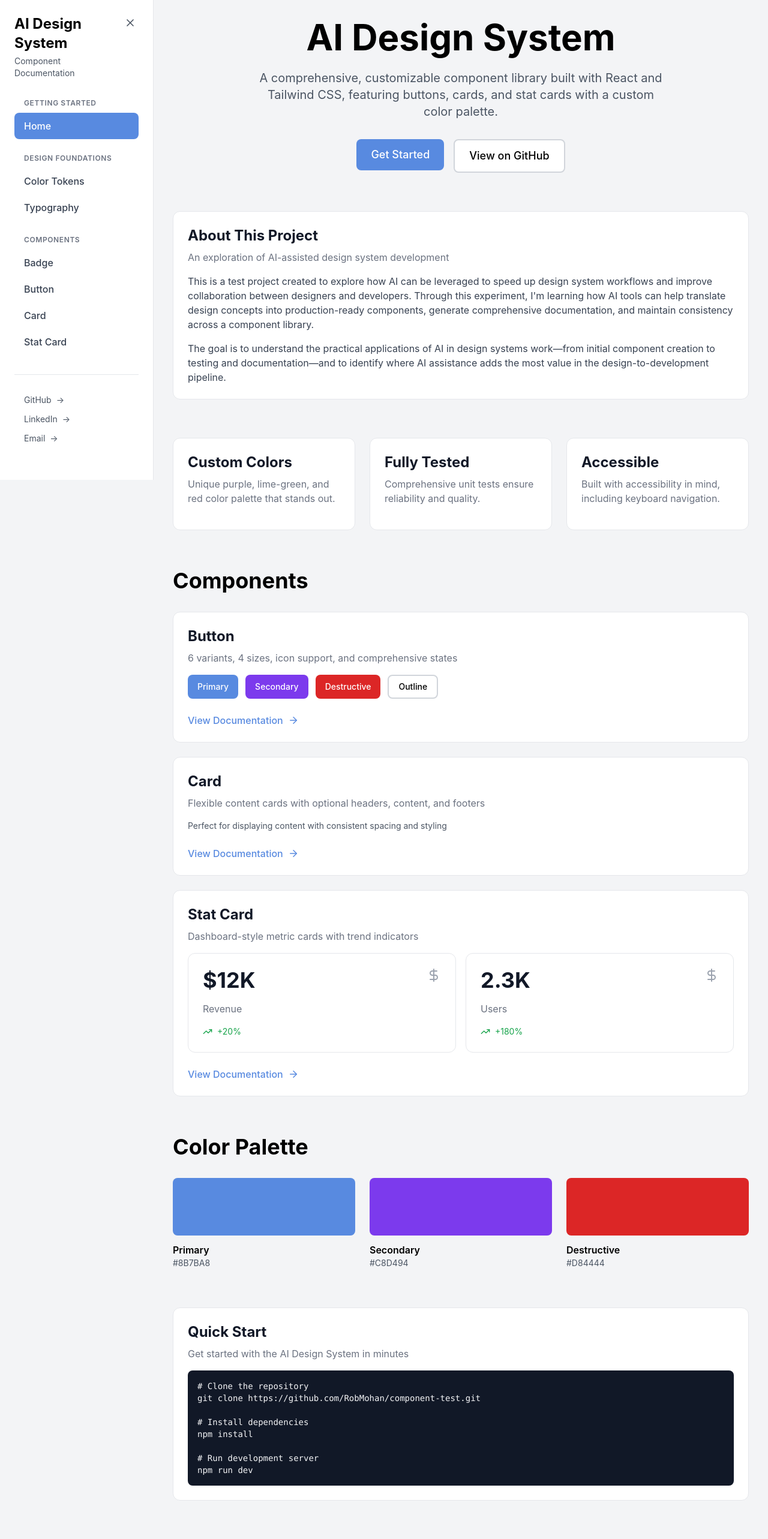
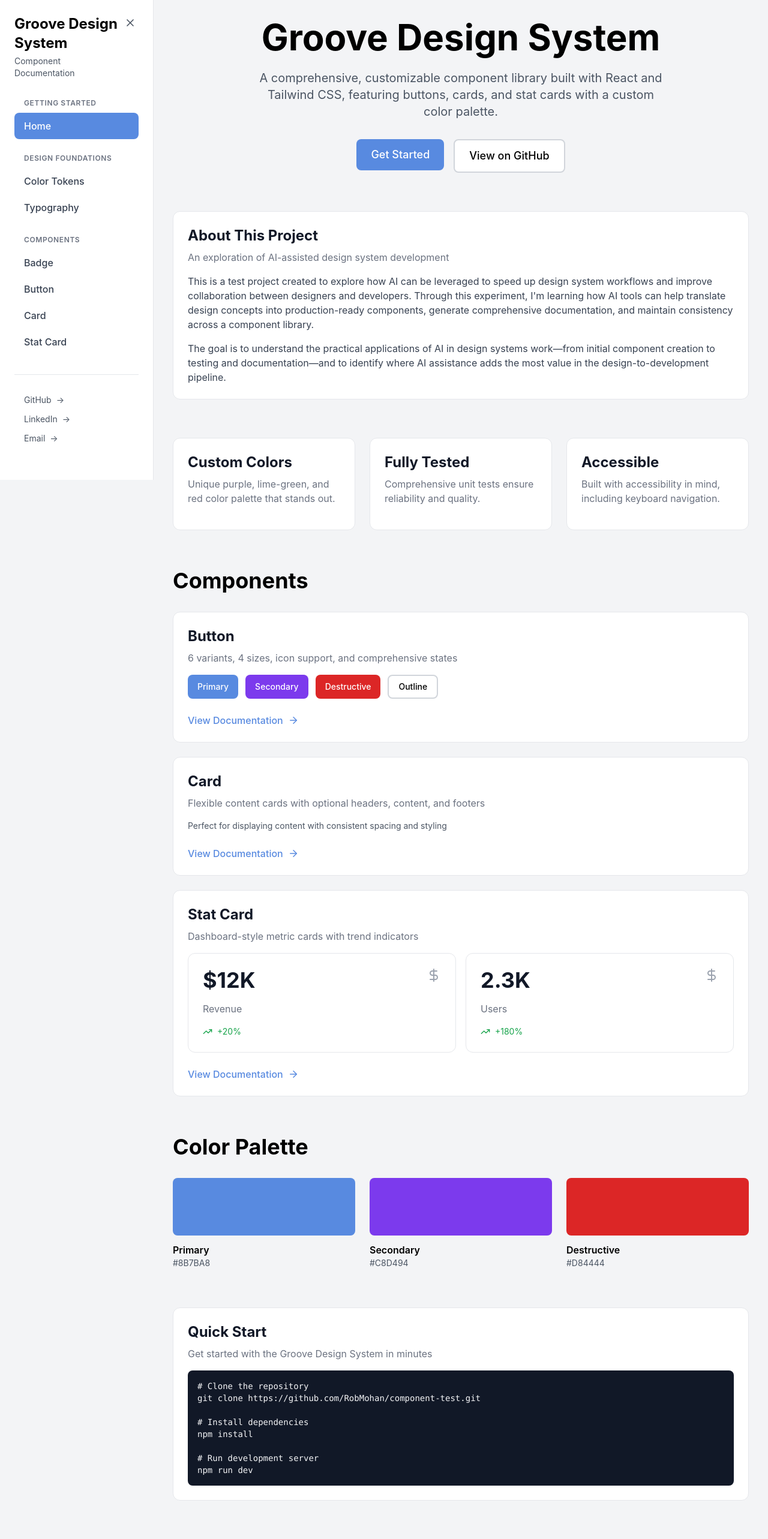
Before and after one commit to RobMohan/component-test, a React (Vite) app: page / in a window 1280 px wide. Shown: the top 2566 px of the page at 60% size. Built offline with nearby package versions, Linux system fonts and the light colour scheme.

Commit message:
updating design system name

```diff
--- a/index.html
+++ b/index.html
@@ -3,7 +3,7 @@
   <head>
     <meta charset="UTF-8" />
     <meta name="viewport" content="width=device-width, initial-scale=1.0" />
-    <title>AI Design System Buttons</title>
+    <title>Groove Design System Buttons</title>
   </head>
   <body>
     <div id="root"></div>
--- a/src/examples/DesignSystemDemo.jsx
+++ b/src/examples/DesignSystemDemo.jsx
@@ -33,7 +33,7 @@ export default function DesignSystemDemo() {
       <div className="fixed left-0 top-0 h-full w-64 bg-white border-r border-gray-200 p-6 overflow-y-auto">
         <div className="mb-8">
           <h1 className="text-2xl font-bold mb-2">Components</h1>
-          <p className="text-sm text-gray-600">AI Design System</p>
+          <p className="text-sm text-gray-600">Groove Design System</p>
         </div>
 
         <nav className="space-y-1">
@@ -58,7 +58,7 @@ export default function DesignSystemDemo() {
         <div className="max-w-6xl mx-auto">
           {/* Header */}
           <div className="mb-12">
-            <h1 className="text-5xl font-bold mb-4">AI Design System</h1>
+            <h1 className="text-5xl font-bold mb-4">Groove Design System</h1>
             <p className="text-gray-600 text-lg">
               A comprehensive component library with buttons, cards, and more
             </p>
--- a/src/layout/DocsLayout.jsx
+++ b/src/layout/DocsLayout.jsx
@@ -56,7 +56,7 @@ export default function DocsLayout({ children }) {
           {/* Header with Close Button */}
           <div className="flex items-start justify-between mb-8">
             <Link to="/" className="flex-1" onClick={() => window.innerWidth < 1024 && setIsOpen(false)}>
-              <h1 className="text-2xl font-bold mb-1">AI Design System</h1>
+              <h1 className="text-2xl font-bold mb-1">Groove Design System</h1>
               <p className="text-sm text-gray-600">Component Documentation</p>
             </Link>
 
--- a/src/pages/HomePage.jsx
+++ b/src/pages/HomePage.jsx
@@ -11,7 +11,7 @@ export default function HomePage() {
       <div className="max-w-5xl mx-auto">
         {/* Hero Section */}
         <div className="mb-16 text-center">
-          <h1 className="text-6xl font-bold mb-6">AI Design System</h1>
+          <h1 className="text-6xl font-bold mb-6">Groove Design System</h1>
           <p className="text-xl text-gray-600 mb-8 max-w-2xl mx-auto">
             A comprehensive, customizable component library built with React and Tailwind CSS,
             featuring buttons, cards, and stat cards with a custom color palette.
@@ -157,7 +157,7 @@ export default function HomePage() {
         {/* Quick Start */}
         <Card
           title="Quick Start"
-          description="Get started with the AI Design System in minutes"
+          description="Get started with the Groove Design System in minutes"
           className="mb-16"
         >
           <pre className="bg-gray-900 text-gray-100 p-4 rounded-lg overflow-x-auto text-sm">
```
Also changed, not shown: 1 other file (tests, documents, lock files or other folders).
